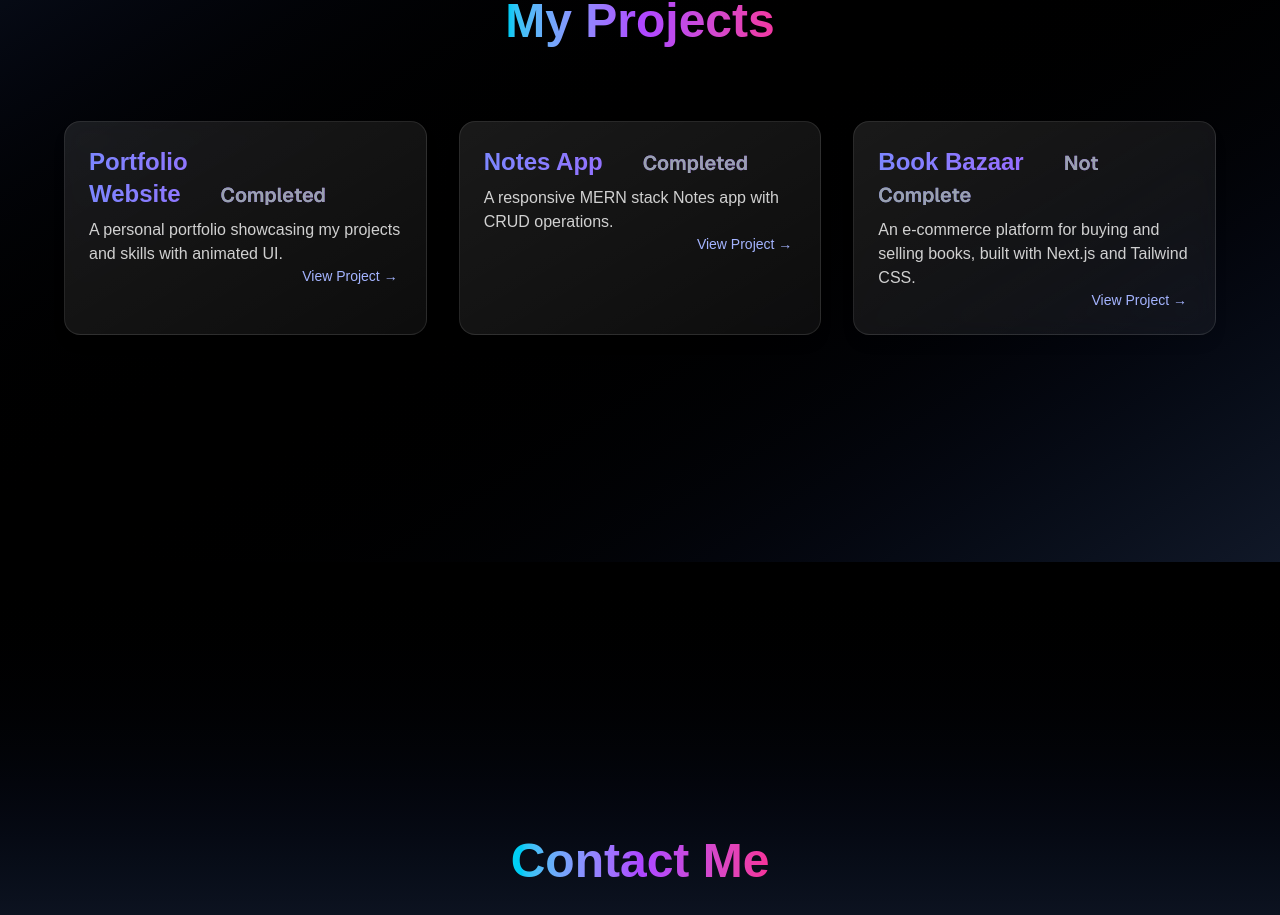
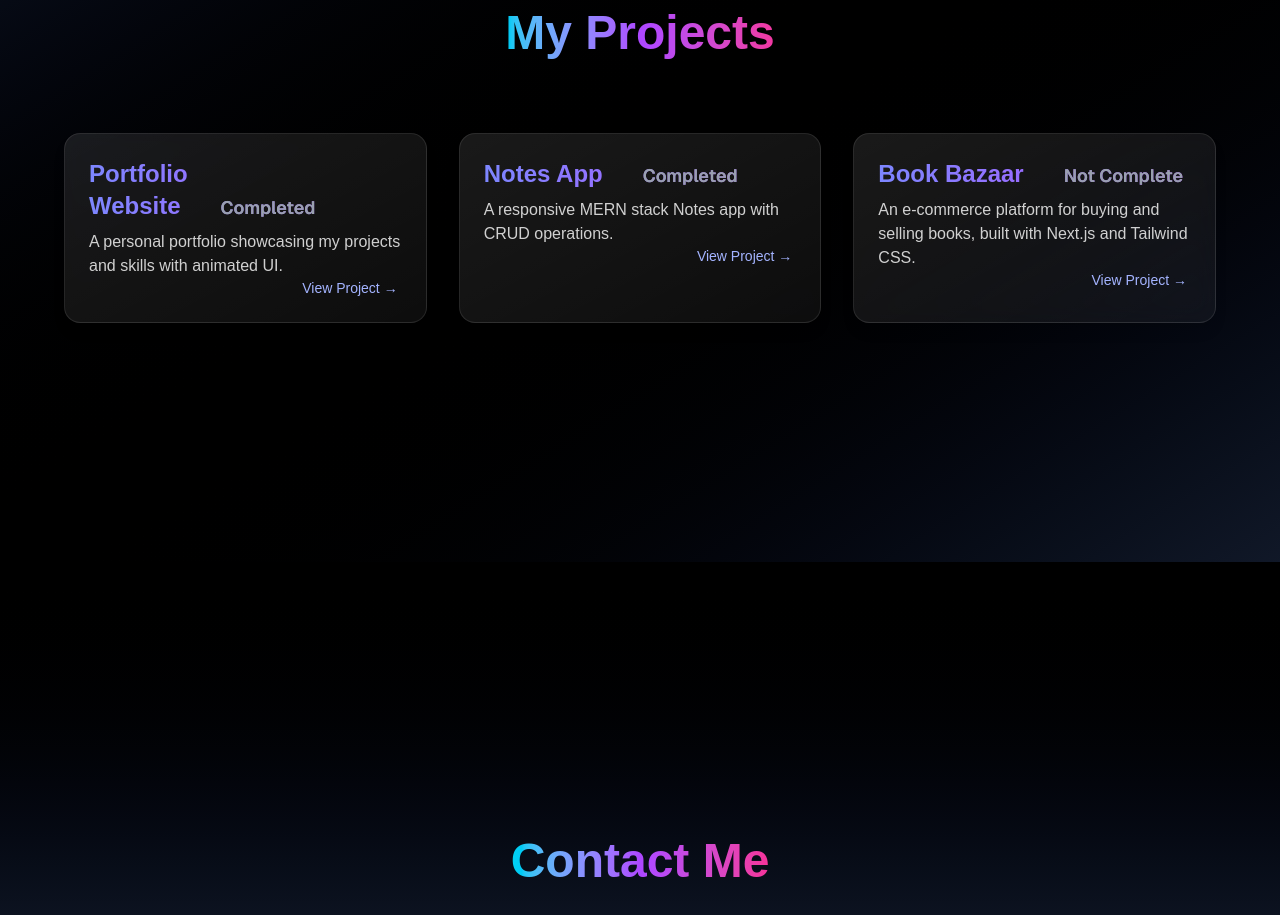
Before and after one commit to as1coder/my-portfolio, a Next.js app: page / in a window 1280 px wide. Shown: the part 1838-2753 px from the top of the page. Built offline with nearby package versions, Linux system fonts and the light colour scheme.

Commit message:
font size fix

```diff
--- a/src/app/sections/ProjectsSection.jsx
+++ b/src/app/sections/ProjectsSection.jsx
@@ -70,7 +70,7 @@ export default function ProjectsSection() {
 
             <h3 className="text-2xl font-semibold mb-2 text-transparent bg-clip-text bg-gradient-to-r from-indigo-400 to-purple-500">
               {project.title}
-            <span className='text-xl font-sans ml-10 mb-2.5 text-gray-400'>
+            <span className='text-lg font-sans ml-10 mb-2.5 text-gray-400'>
               {project.condition}
             </span>
             </h3>
```
